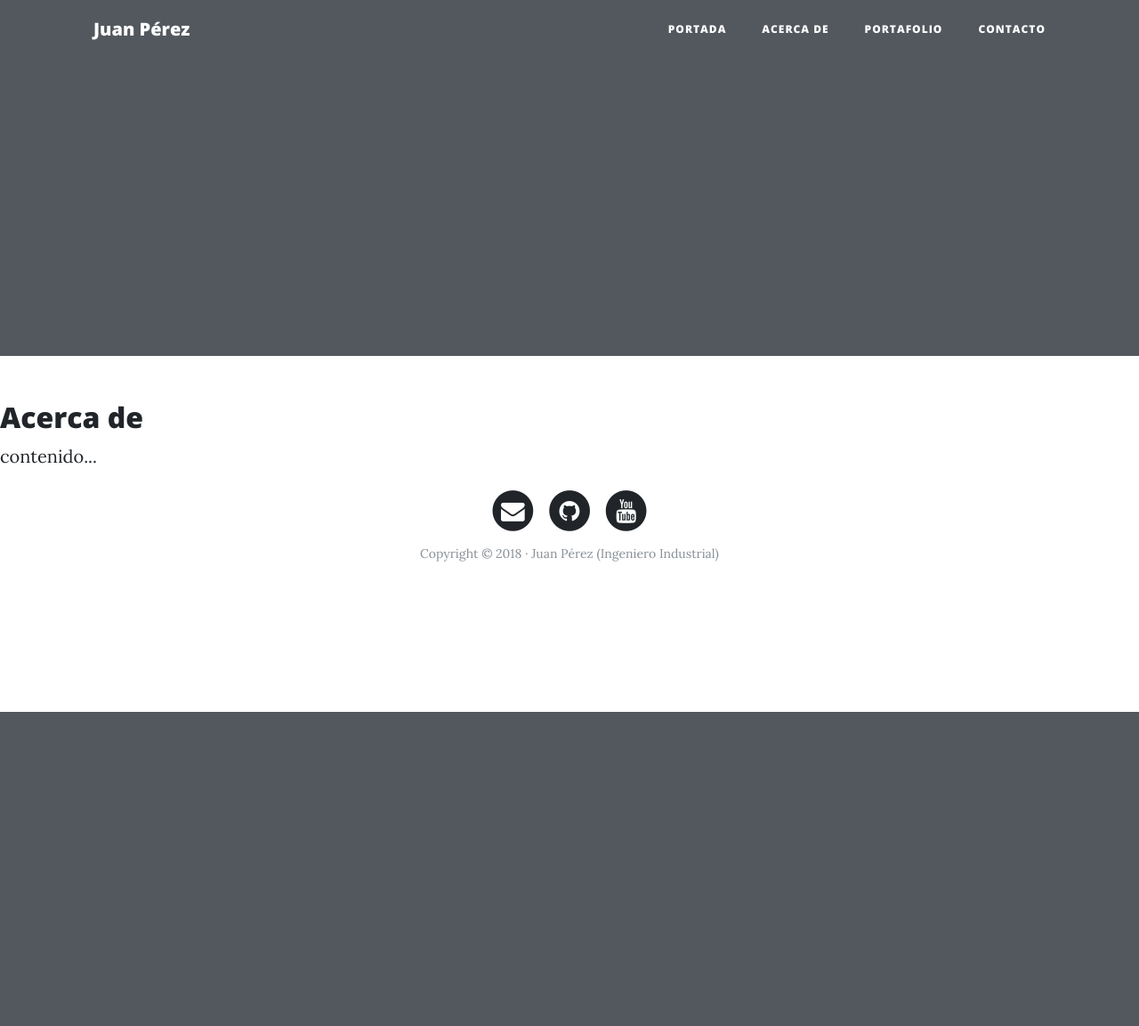
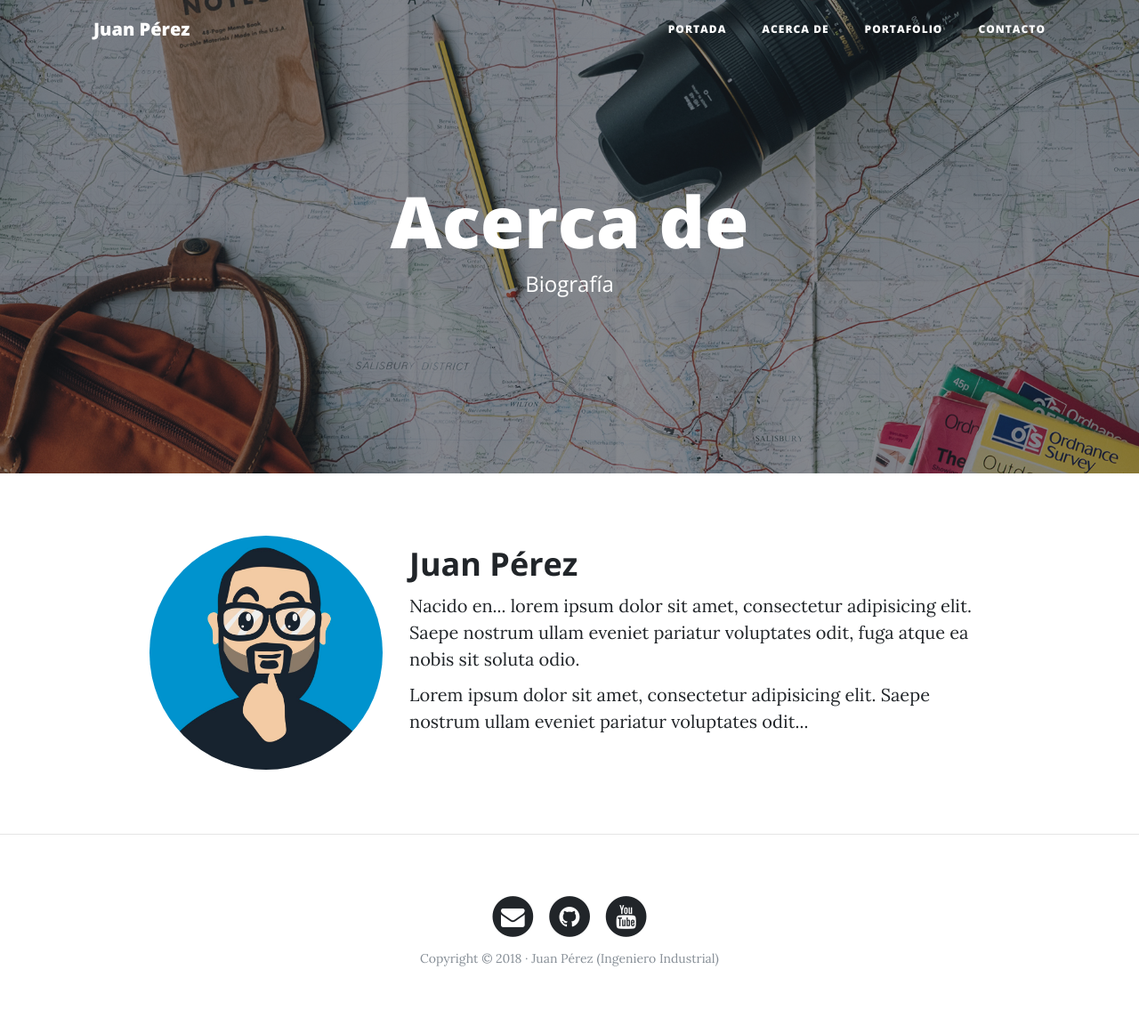
Before and after one commit to Wall404/CursoDjango, a Django app: page /about-me/ in a window 1280 px wide. Shown: the whole page at 89% size. Before the commit the page ends 800 px from the top, so only its background shows below. Run offline with Django 3.2, Linux system fonts and the light colour scheme; some libraries are stand-ins or nearby versions.

Commit message:
Carga Ma

```diff
--- a/webpersonal/core/templates/core/about.html
+++ b/webpersonal/core/templates/core/about.html
@@ -1,10 +1,23 @@
 {% extends 'core/base.html' %}
 
-{% block title %}
-Acerca de
-{% endblock title %}
+{% block title %}Acerca de{% endblock %}
+
+{% block background %}{% load static %}{% static 'core/img/about-bg.jpg' %}{% endblock %}
+
+{% block headers %}
+<h1>Acerca de</h1>
+<span class="subheading">Biografía</span>
+{% endblock %}
 
 {% block content %}
-<h2>Acerca de</h2>
-<p>contenido...</p>
-{% endblock content %}%}
+<div class="row">
+    <div class="col-lg-3 col-md-4 offset-lg-1">
+        <img class="img-fluid avatar" src="{% static 'core/img/avatar.jpg' %}" alt="">
+    </div>
+    <div class="col-lg-7 col-md-8">
+        <h2 class="section-heading">Juan Pérez</h2>
+        <p>Nacido en... lorem ipsum dolor sit amet, consectetur adipisicing elit. Saepe nostrum ullam eveniet pariatur voluptates odit, fuga atque ea nobis sit soluta odio.</p>
+        <p>Lorem ipsum dolor sit amet, consectetur adipisicing elit. Saepe nostrum ullam eveniet pariatur voluptates odit...</p>
+    </div>
+</div>
+{% endblock %}
--- a/webpersonal/core/templates/core/base.html
+++ b/webpersonal/core/templates/core/base.html
@@ -10,7 +10,7 @@
 
     <!-- Estilos y fuentes del template  -->
     {% load static %}
-    <link href="{% static 'core/vendor/bootstrap/css/bootstrap.min.css' %}"" rel="stylesheet">
+    <link href="{% static 'core/vendor/bootstrap/css/bootstrap.min.css' %}" rel="stylesheet">
     <link href="{% static 'core/vendor/font-awesome/css/font-awesome.min.css' %}" rel="stylesheet" type="text/css">
     <link href='https://fonts.googleapis.com/css?family=Lora:400,700,400italic,700italic' rel='stylesheet' type='text/css'>
     <link href='https://fonts.googleapis.com/css?family=Open+Sans:300italic,400italic,600italic,700italic,800italic,400,300,600,700,800' rel='stylesheet' type='text/css'>
@@ -47,8 +47,9 @@
       </div>
     </nav>
 
+
     <!-- Cabecera -->
-    <header class="masthead" style="background-image: url('{% block background %}{% endblock %}')">
+    <header class="masthead" style="background-image: url('{% block background %}{% endblock background %}')">
         <div class="overlay"></div>
         <div class="container">
             <div class="row">
@@ -62,7 +63,14 @@
         </div>
     </header>
 
-    {% block content %} {% endblock %}
+    <!-- Contenido Principal -->
+    <div class="container">
+        <div class="row">
+            {% block content %}{% endblock content %}
+        </div>
+    </div>
+
+    {% if request.path != "/" %}<hr>{% endif %}
 
     <!-- Pié de página -->
     <footer>
```
Also changed, not shown: webpersonal/core/templates/core/contact.html (+14 -5 lines), webpersonal/core/templates/core/home.html (+4 -8 lines). Lines whose indentation alone changed are shown as unchanged.
